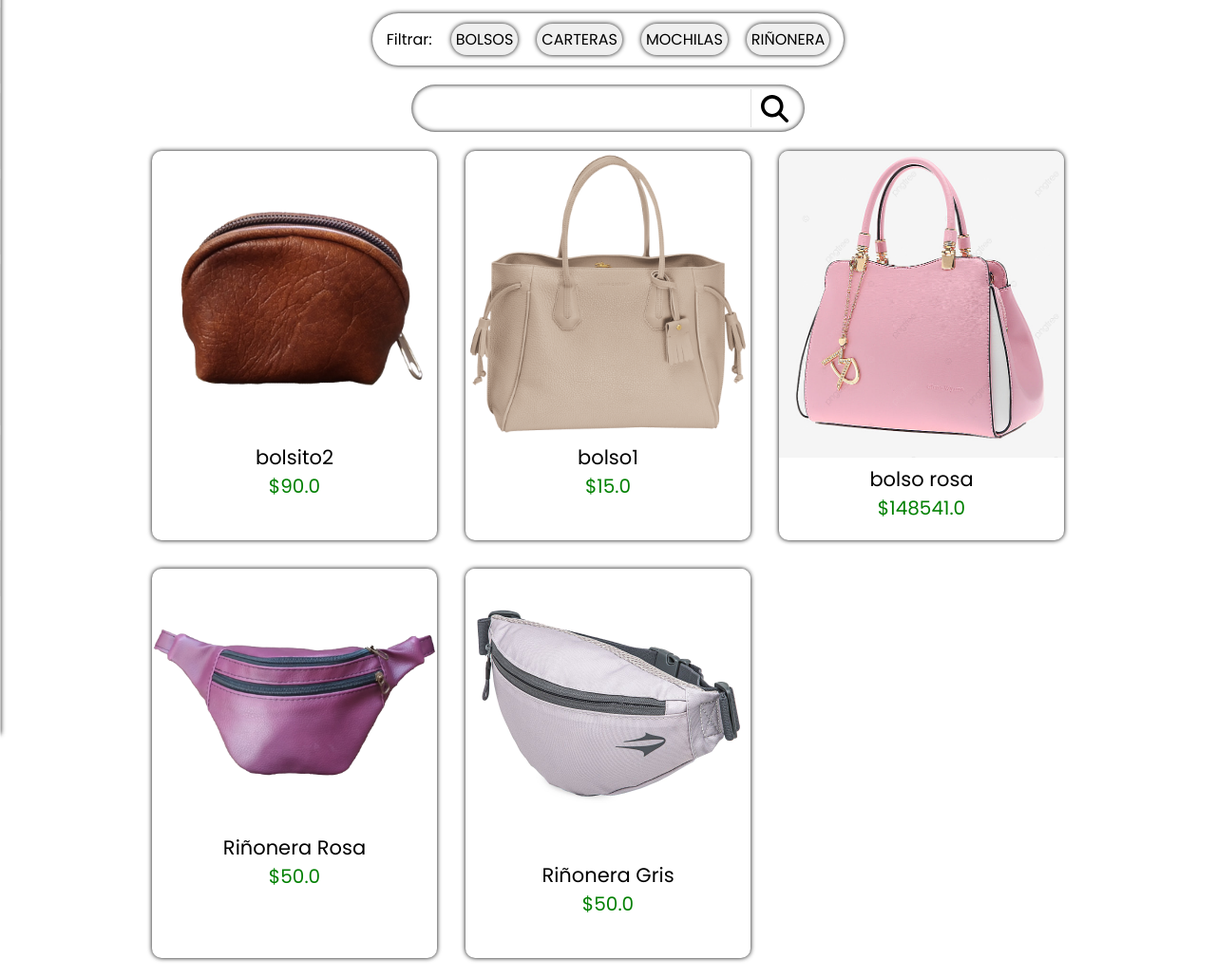
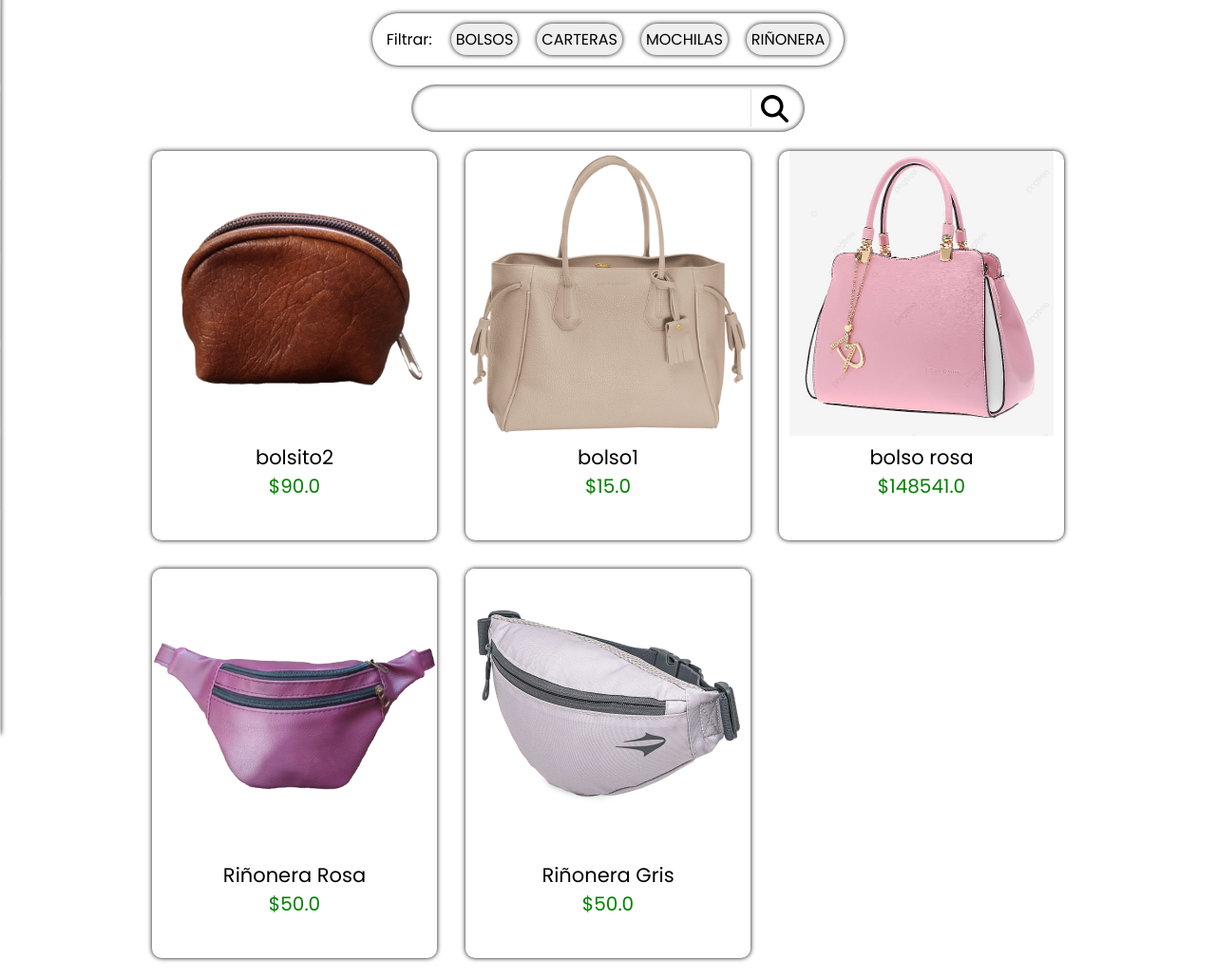
Before and after one commit to DavidC14/ecommerceDjangoNuevo, a Django app: page /buy in a window 1280 px wide. Shown: the part 76-1105 px from the top of the page at 95% size. Run offline with Django 4.2, Linux system fonts and the light colour scheme; a user stored in the database is signed in; data comes from the database, SQL or seed files in the repository; both versions use the stored data as it was after the commit.

Commit message:
ahora las fotos de buy no se estiran

```diff
--- a/ecommerce/static/buy.css
+++ b/ecommerce/static/buy.css
@@ -106,6 +106,8 @@
 .main-buy .products .product_card img {
   border-radius: 10px 10px 0 0;
   width: 300px;
+  height: 300px;
+  object-fit: contain;
 }
 .main-buy .products .product_card span {
   display: block;
```
Also changed, not shown: db.sqlite3.
